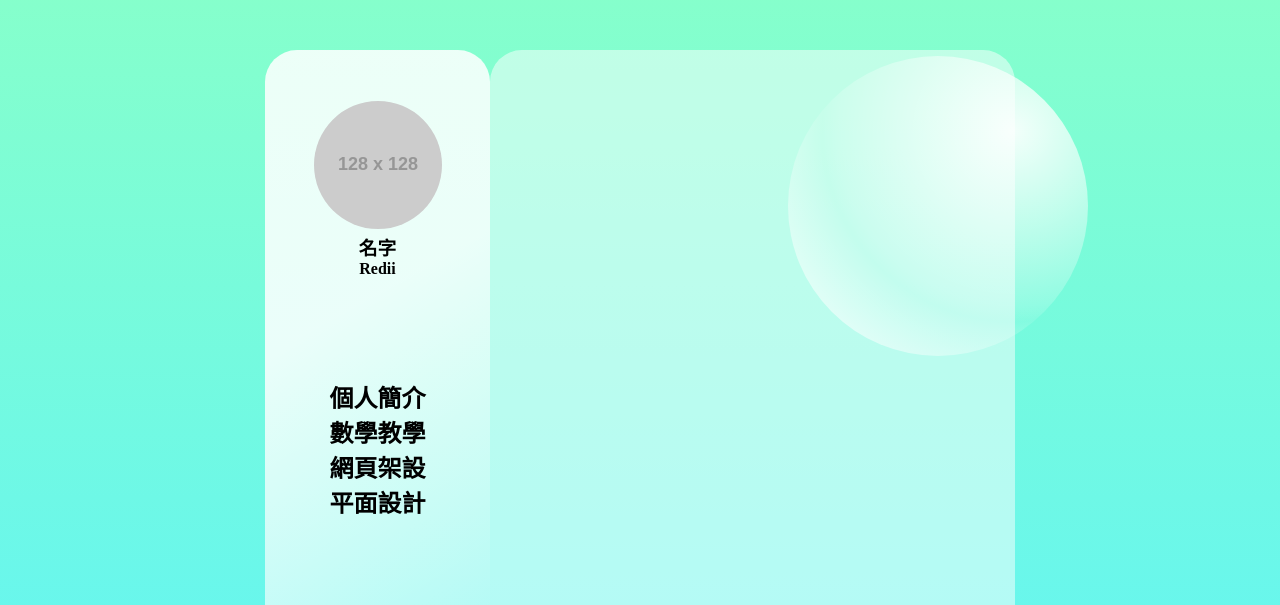
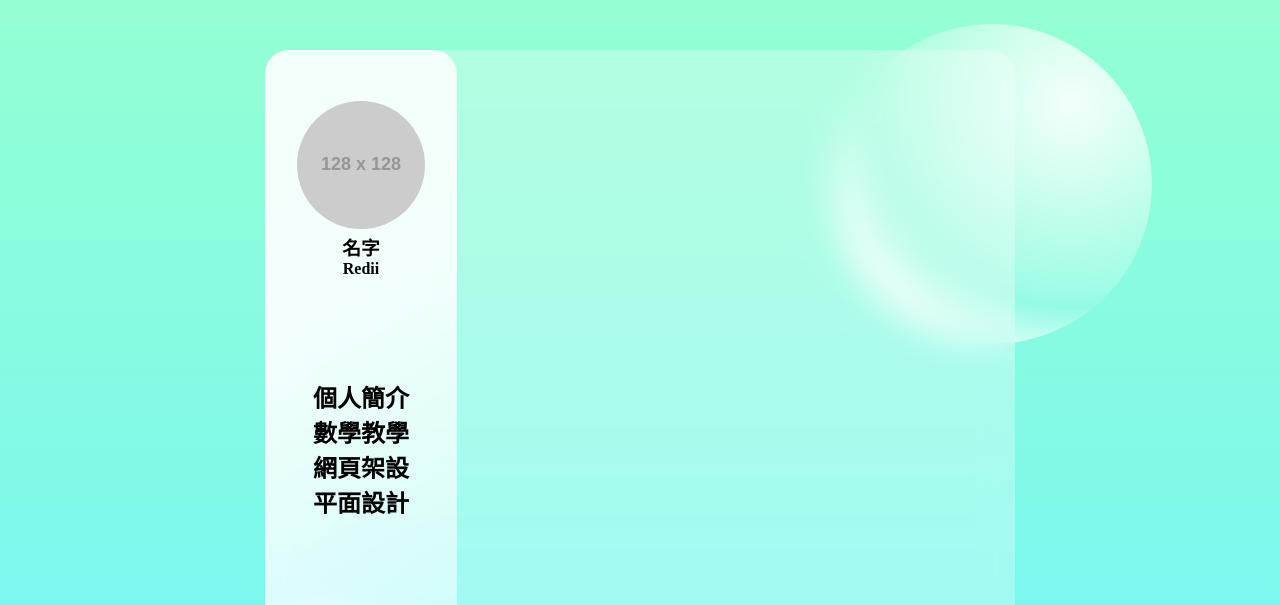
Before and after one commit to RediChen/WD_prac2104_glass_website, a plain HTML site: page index.html in a window 1280 px wide. Shown: the top 605 px of the page. Drawn offline with Linux system fonts and the light colour scheme; placeholder pictures from the web are drawn by us.

Commit message:
建立玻璃效果樣式

```diff
--- a/scss/style.scss
+++ b/scss/style.scss
@@ -3,32 +3,42 @@
     padding: 0;
     box-sizing: border-box;
 }
-html, body {
+html,
+body {
     width: 100%;
     height: 100%;
     overflow: hidden;
 }
 body {
-    background: linear-gradient(0deg, rgba(56,241,244,0.8) 0%, rgba(103,255,191,0.8) 100%);
+    background: linear-gradient(0deg, rgba(56, 241, 244, 0.7) 0%, rgba(103, 255, 191, 0.7) 100%);
 }
 .round {
     border-radius: 50%;
 }
-// 通用設定區 END
+// 通用設定 END
 //* 背景圖形
 #bg {
     .circles {
         position: absolute;
-        background: radial-gradient(circle at 75% 25%, rgba(255,255,255,0.9) 0%, rgba(255,255,255,0.2) 55%, rgba(255,255,255,0.1) 60%, rgba(255,255,255,0.95) 100%);
+        background: radial-gradient(
+            circle at 75% 25%,
+            rgba(255, 255, 255, 0.9) 0%,
+            rgba(255, 255, 255, 0.2) 55%,
+            rgba(255, 255, 255, 0.1) 60%,
+            rgba(255, 255, 255, 0.95) 80%,
+            rgba(255, 255, 255, 0.95) 100%
+        );
         &:first-child {
-            width: 300px;
-            height: 300px;
-            top: 7%;
-            right: 15%;
+            $r: 20rem;
+            width: $r;
+            height: $r;
+            top: 3%;
+            right: 10%;
         }
         &:last-child {
-            width: 80px;
-            height: 80px;
+            $r: 8rem;
+            width: $r;
+            height: $r;
             bottom: 8%;
             left: 20%;
         }
@@ -36,28 +46,52 @@ body {
 }
 //  背景圖形 END
 #main-page {
+    // $bd-r: 1.5rem ;
     display: grid;
-    grid-template-columns: 30% auto;
+    grid-template-columns: 12rem auto;
     margin: 50px auto 0;
-    width: clamp(300px, 60%, 750px);
+    width: clamp(300px, 80%, 750px);
+    backdrop-filter: blur(1rem);
+    background-color: rgba(#fff, 0.3);
+    border-radius: 1.5rem;
+    aside,
+    & > div {
+        height: 80vh;
+    }
+    //* 側邊選單
     aside {
-        height: 80vh;
-        background: linear-gradient(150deg, rgba(#fff, 0.85) 0%, rgba(#fff, 0.85) 40%, rgba(#fff, 0.5) 90%, rgba(#fff, 0.3) 100%);
-        border-radius: 2rem;
+        width: 12rem;
+        background: linear-gradient(
+            150deg,
+            rgba(#fff, 0.85) 0%,
+            rgba(#fff, 0.85) 40%,
+            rgba(#fff, 0.5) 90%,
+            rgba(#fff, 0.3) 100%
+        );
         display: flex;
         flex-direction: column;
         justify-content: space-around;
         align-items: center;
+        border-radius: inherit;
 
         &:first-child {
-            h3, h4 {
+            h3,
+            h4 {
                 text-align: center;
             }
         }
     }
+    // 側邊選單 END
+    //* 內容頁面
     #showcase {
-        background-color: rgba(#fff, 0.5);
-        border-radius: 2rem;
-        padding-right: 100px;
+        position: relative;
+
+        .inner-pages {
+            height: 100%;
+            width: 100%;
+            &:nth-child(n + 2) {
+                display: none;
+            }
+        }
     }
 }
```
Also changed, not shown: css/style.css, 1 other file.
